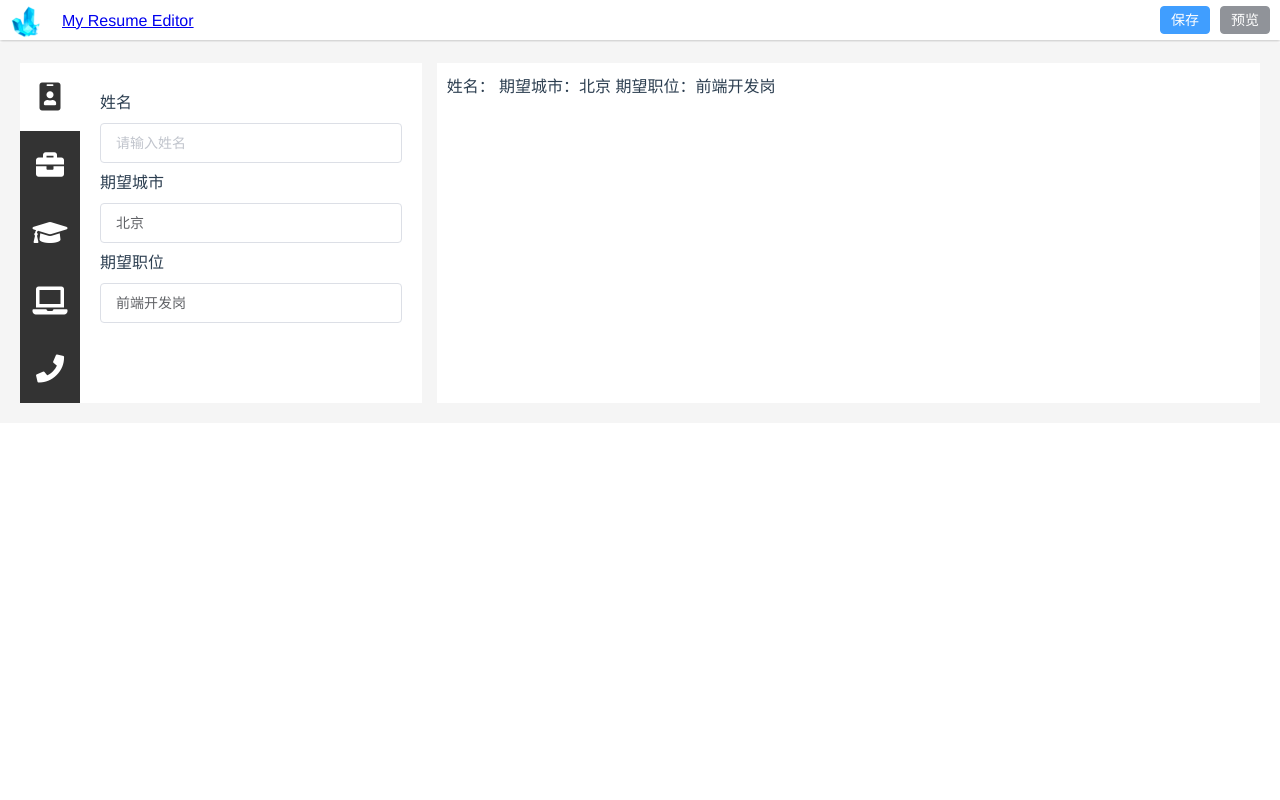
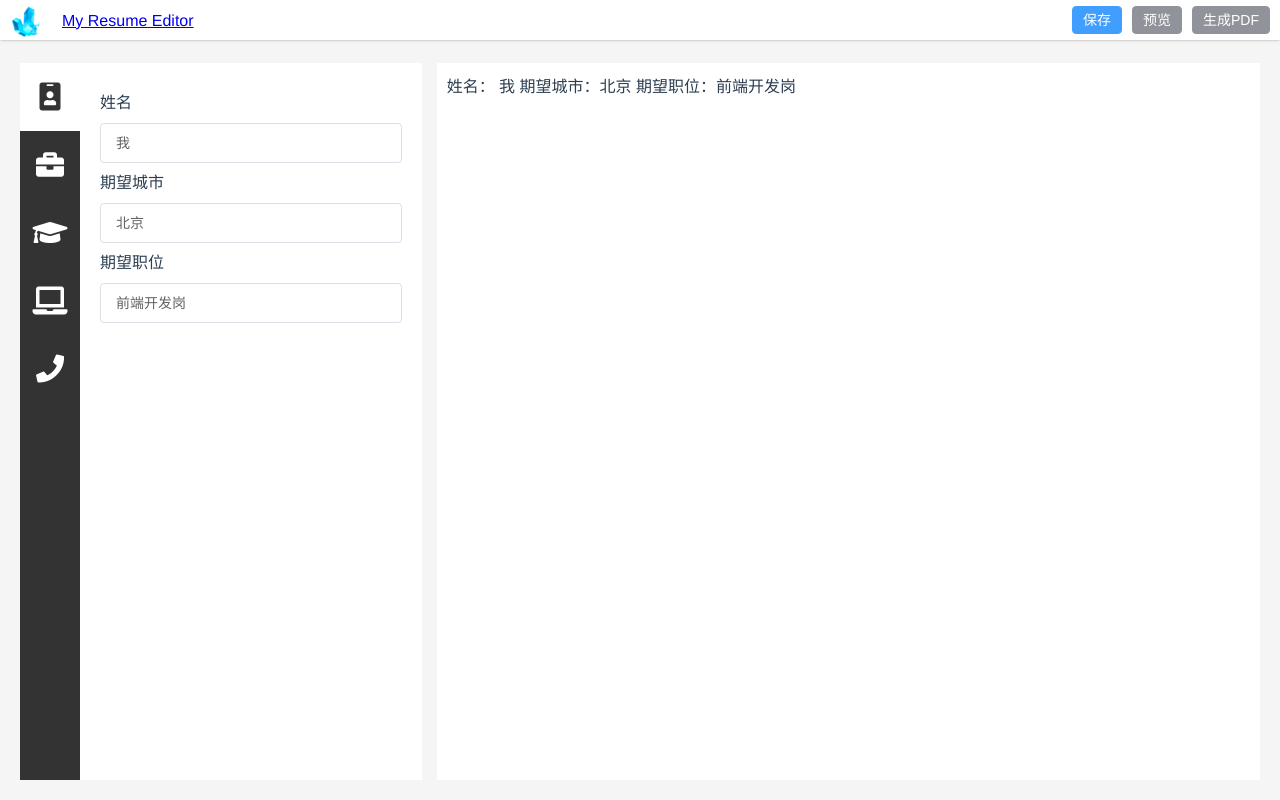
Before and after one commit to yuanyayi/MyResume, a Vue app: page /resume-editor in a window 1280 px wide. Built offline with nearby package versions, Linux system fonts and the light colour scheme.

Commit message:
增加了生成PDF的功能

```diff
--- a/package.json
+++ b/package.json
@@ -9,6 +9,8 @@
   },
   "dependencies": {
     "element-ui": "^2.4.5",
+    "html2canvas": "^1.0.0-alpha.12",
+    "jspdf": "^1.4.1",
     "vue": "^2.5.17",
     "vue-router": "^3.0.1",
     "vuex": "^3.0.1"
--- a/src/App.vue
+++ b/src/App.vue
@@ -21,6 +21,10 @@ export default {
   padding: 0;
 }
 
+html,body {
+  height: 100%;
+}
+
 ul,ol,dl {
   list-style: none;
 }
@@ -30,5 +34,7 @@ ul,ol,dl {
   -webkit-font-smoothing: antialiased;
   -moz-osx-font-smoothing: grayscale;
   color: #2c3e50;
+  min-height: 100%;
 }
+
 </style>
--- a/src/components/ResumeEditor/ResumeEditor.vue
+++ b/src/components/ResumeEditor/ResumeEditor.vue
@@ -1,5 +1,5 @@
 <template>
-  <div>
+  <div id="resumeEditor">
     <header>
       <div class="wrap">
         <router-link to="/"><img alt="Vue logo" src="../../assets/logo/logo32.png"></router-link>
@@ -7,6 +7,7 @@
           <nav class="right">
             <el-button type="primary">保存</el-button>
             <el-button type="info">预览</el-button>
+            <el-button @click="savePDF" type="info">生成PDF</el-button>
           </nav>
       </div>
     </header>
@@ -27,13 +28,14 @@
             <el-input placeholder="期望从事的职业" clearable v-model="base.position">
             </el-input>
           </li>
-          <li v-show="currentTabIndex === 1"></li>
+          <li v-show="currentTabIndex === 1">
+          </li>
           <li v-show="currentTabIndex === 2"></li>
           <li v-show="currentTabIndex === 3"></li>
           <li v-show="currentTabIndex === 4"></li>
         </ul>
       </aside>
-      <div class="screen">
+      <div id="screen">
         姓名： {{base.name}}
         期望城市：{{base.city}}
         期望职位：{{base.position}}
@@ -42,6 +44,9 @@
   </div>
 </template>
 <script>
+import html2canvas from "html2canvas"
+import * as jsPDF from 'jspdf'
+
 export default {
   name: "resumeEditor",
   data() {
@@ -64,7 +69,7 @@ export default {
         icon: "phone"
       }],
       base: {
-        name: "",
+        name: "我",
         city: "北京",
         position: "前端开发岗"
       }
@@ -74,13 +79,32 @@ export default {
   methods: {
     gotoTab(i) {
       this.currentTabIndex = i
+    },
+    savePDF() {
+      const _this = this
+      html2canvas(document.getElementById("screen")).then(function(canvas) {
+          var imgData = canvas.toDataURL('image/jpeg');
+          var doc = new jsPDF("p", "mm", "a4");
+          doc.addImage(imgData, 'JPEG', 0, 0, 210, 297);
+          doc.save(`${_this.base.name}的PDF简历.pdf`);
+      });
     }
+
   }
 }
 
 </script>
 <style lang="less" scoped>
+#resumeEditor {
+  height: 100vh;
+}
 header {
+  position: fixed;
+  top: 0;
+  left: 0;
+  width: 100%;
+  z-index: 9;
+  background-color: #fff;
   .wrap {
     height: 40px;
     line-height: 40px;
@@ -99,11 +123,13 @@ header {
   }
 }
 .right {
-  float: right
+  float: right;
 }
 main {
+  box-sizing: border-box;
+  height: 100vh;
   background-color: #f5f5f5;
-  padding: 20px;
+  padding: 63px 20px 20px;
   &>* {
     background-color: #fff;
   }
@@ -148,7 +174,7 @@ main {
       }
     }
   }
-  .screen {
+  #screen {
     margin-left: 15px;
     flex: 2;
     padding: 10px;
```
Also changed, not shown: src/components/ResumeEditor/Main.vue (deleted, +0 -16 lines), 1 other file (tests, documents, lock files or other folders).
